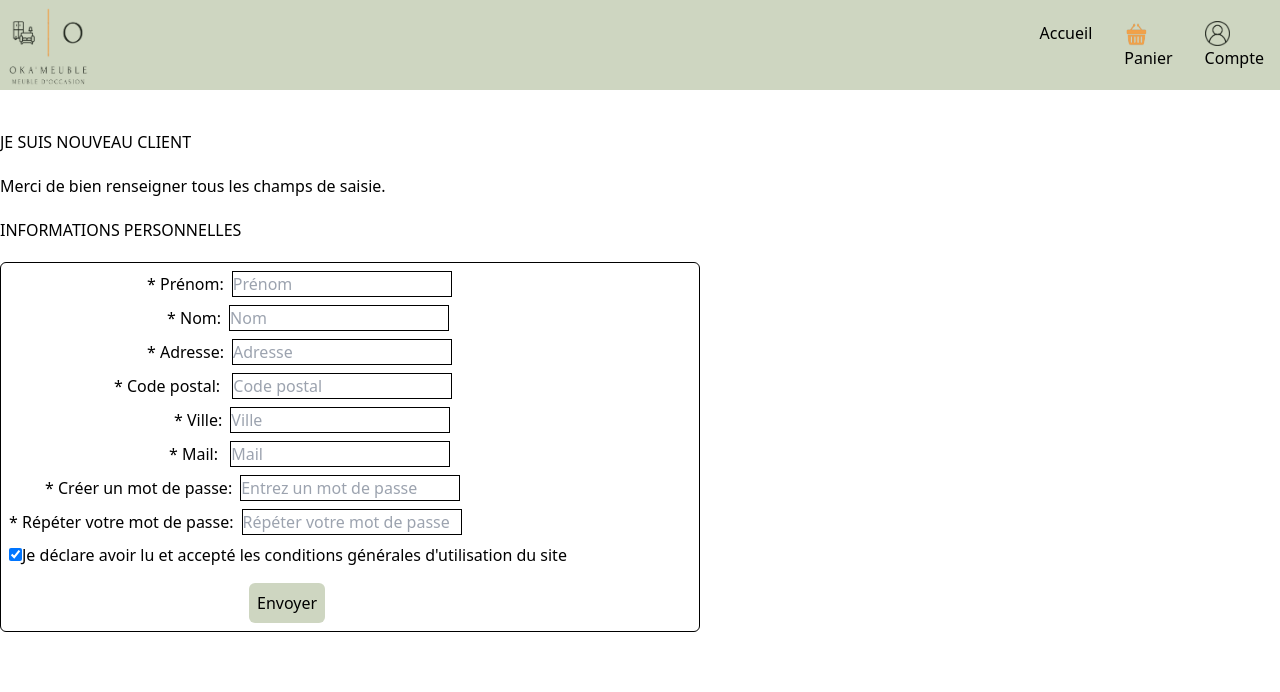
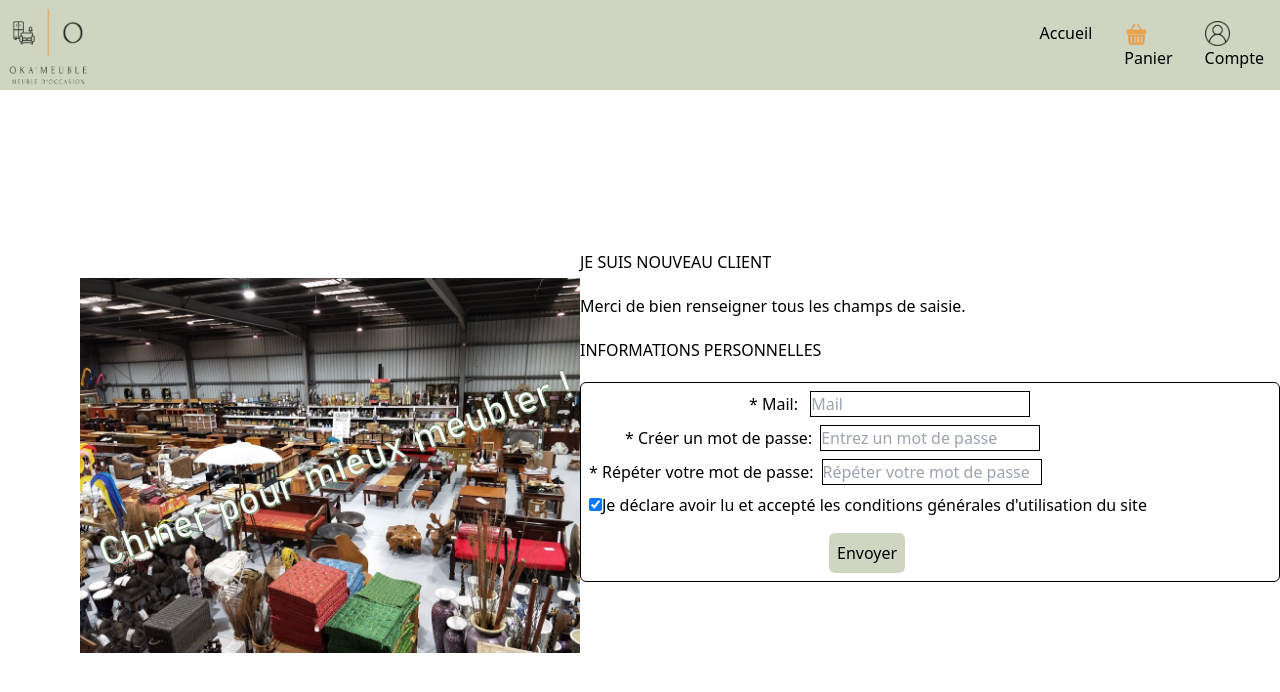
Before and after one commit to adatechschool/projet-collectif-plateforme-de-vente-de-meubles-oka-meubles, a React (Create React App) app in the folder client/: page /inscription in a window 1280 px wide. Shown: the top 692 px of the page. Built offline with nearby package versions, Linux system fonts and the light colour scheme.

Commit message:
"amélioration inscription"

```diff
--- a/client/src/components/navbar.jsx
+++ b/client/src/components/navbar.jsx
@@ -18,6 +18,4 @@ const Navbar = () => {
     )
 }
 
-
-
 export default Navbar
--- a/client/src/pages/inscription.jsx
+++ b/client/src/pages/inscription.jsx
@@ -1,6 +1,7 @@
 import React from "react";
 import Navbar from "../components/navbar";
 import {useState } from "react";
+import MeubleInscription from '../assets/meubleInscription1.jpg'
 
 const Inscription=()=>{
         const handleSubmit=(e)=>{
@@ -14,22 +15,17 @@ const Inscription=()=>{
     }
     return (
         <>
+
         <Navbar/>
-        <div className="mt-10">
+        <div className="mt-40 flex">
+            <div>
+                <img src={MeubleInscription} alt="" className="w-[600px] ml-[80px] mt-7"/>
+            </div>
+            <div className="ml-20">
                 <h1 className="mb-5">JE SUIS NOUVEAU CLIENT</h1>
                 <p className="mb-5">Merci de bien renseigner tous les champs de saisie.</p>
                 <h2 className="mb-5">INFORMATIONS PERSONNELLES</h2>
                 <form action="/App.js" onSubmit={handleSubmit} className="border border-black w-[700px] p-2 rounded-md">
-            <label for="fprenom" className="ml-[138px]">* Prénom:</label>
-            <input type="text" id="fprenom" name="fprenom" placeholder="Prénom" required className="border border-black ml-2 mb-2 w-[220px]"></input><br></br>
-            <label for="fnom" className="ml-[158px]">* Nom:</label>
-            <input type="text" id="fnom" name="fnom" placeholder="Nom" required className="border border-black ml-2 mb-2 w-[220px]"></input><br></br>
-            <label for="fadresse" className="ml-[138px]">* Adresse:</label>
-            <input type="text" id="fadresse" name="fadresse" placeholder="Adresse" required className="border border-black ml-2 mb-2 w-[220px]"></input><br></br>
-            <label for="fcodepostal" className="ml-[105px]">* Code postal: </label>
-            <input type="tel" id="fcodepostal" name="fcodepostal" placeholder="Code postal" required className="border border-black ml-2 mb-2 w-[220px]"></input><br></br>
-            <label for="fville" className="ml-[165px]">* Ville:</label>
-            <input type="text" id="fville" name="fville" placeholder="Ville" required className="border border-black ml-2 mb-2 w-[220px]"></input><br></br>
                     <label for="fmail" className="ml-40">* Mail: </label>
                     <input type="email" id="fmail" name="fmail" placeholder="Mail" required className="border border-black ml-2 mb-2 w-[220px]"></input><br></br>
                     <label for="fpassword1" className="ml-9">* Créer un mot de passe:</label>
@@ -41,6 +37,7 @@ const Inscription=()=>{
                     <button disabled={!checked} className="ml-60 mt-4 bg-[#CED6C1] p-2 rounded-md hover:border border-[#242A21]">Envoyer</button>
                 </form>
             </div>
+        </div>
         </>
     )
 }
```
Also changed, not shown: client/src/assets/meubleInscription.jpg (added), client/src/assets/meubleInscription1.jpg (added). Lines whose indentation alone changed are shown as unchanged.
